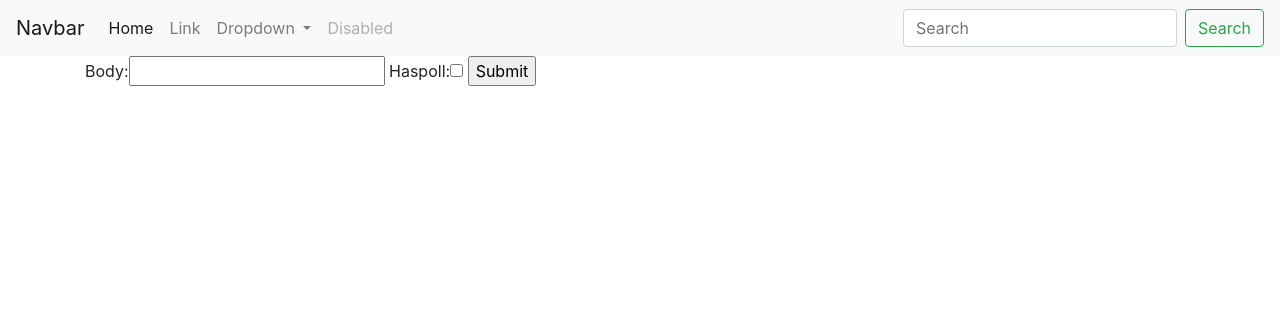
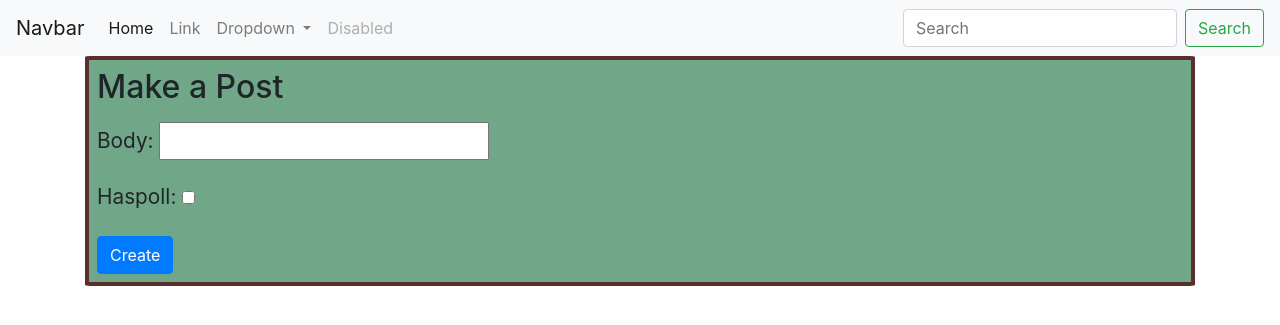
Before and after one commit to BenjaminLSchwab/Succulent-Forum, a Django app: page /SucculentApp/1/Thread/NewPost/ in a window 1280 px wide. Shown: the top 325 px of the page. Run offline with Django 3.2, Linux system fonts and the light colour scheme; some libraries are stand-ins or nearby versions.

Commit message:
-better template

```diff
--- a/SucculentForum/SucculentApp/templates/SucculentApp/postCreate.html
+++ b/SucculentForum/SucculentApp/templates/SucculentApp/postCreate.html
@@ -1,15 +1,14 @@
-{% extends 'SucculentApp/base.html' %}
+ {% extends 'SucculentApp/base.html' %}
 
-{% block content %}
+ {% block content %}
+ <div class="data-entry-form p-2">
+    <h2>Make a Post</h2>
+    <form method="POST" enctype="multipart/form-data">
+        {% csrf_token %}
+        <p class="errorText">{{errorText}}</p>
+        {{form.as_p}}
 
-<form action="" method="POST">
-    {% csrf_token %}
-    {{form}}
-    {{ form.errors }}
-    {{ form.non_field_errors }}
-    <input type="submit" value="Submit">
-
-</form>
-
-
-{% endblock %}
+        <button type="submit" class="btn btn-primary">Create</button>
+    </form>
+</div>
+ {% endblock content %}
```
